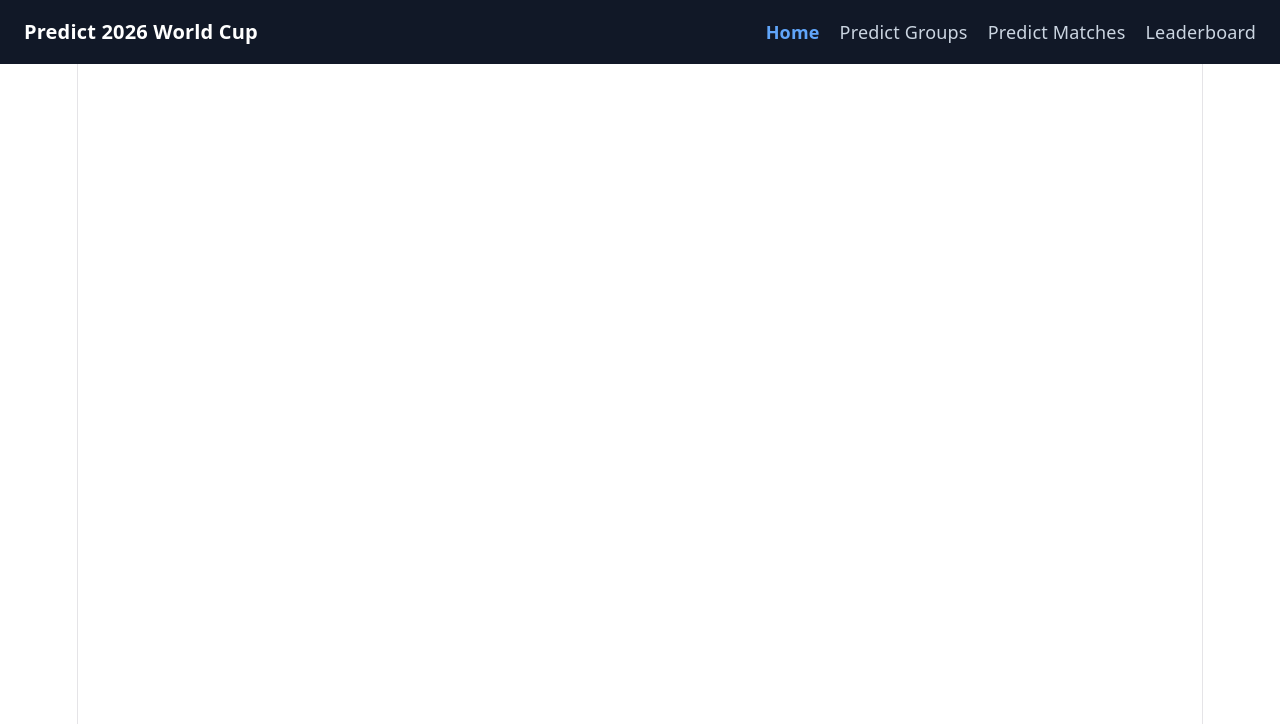
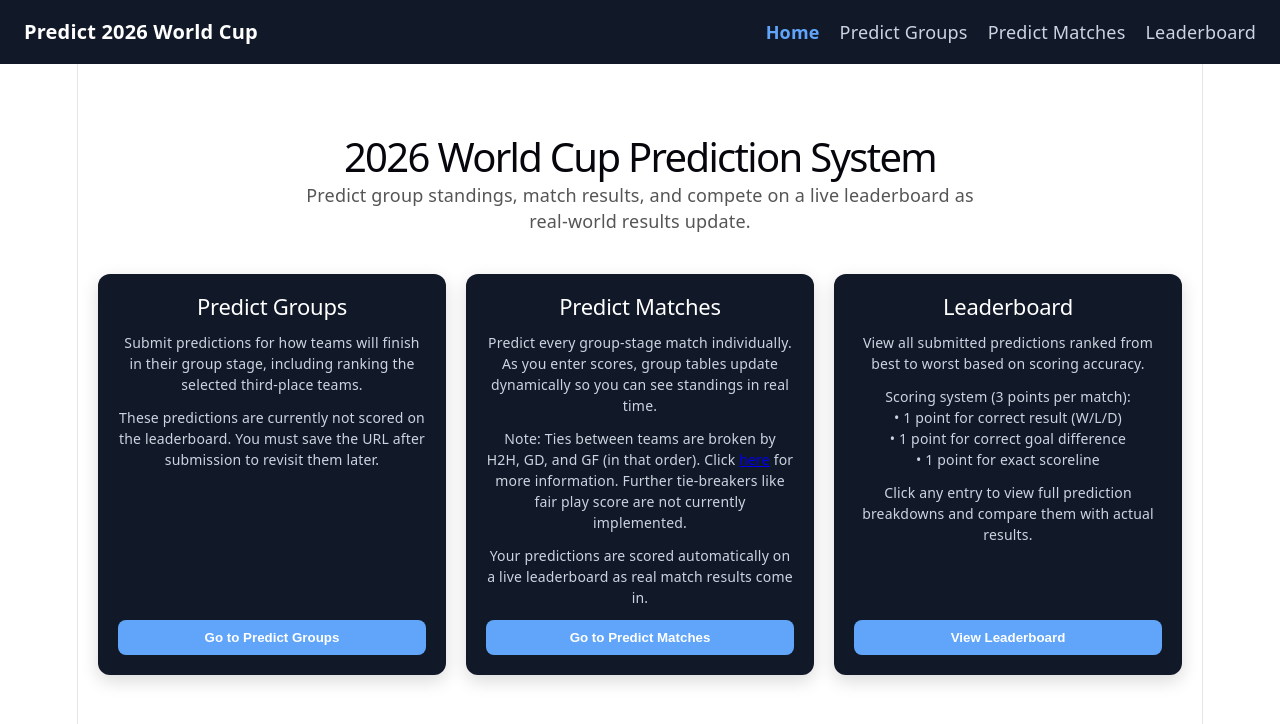
Before and after one commit to tigritik/WorldCupPredctions, a React (Vite) app in the folder client/: page / in a window 1280 px wide. Shown: the top 724 px of the page. Built offline with nearby package versions, Linux system fonts and the light colour scheme.

Commit message:
added homepage

```diff
--- a/client/src/App.tsx
+++ b/client/src/App.tsx
@@ -7,13 +7,14 @@ import DisplayMatchPredictions from "./pages/DisplayMatchPredictions.tsx";
 import LeaderboardPage from "./pages/LeaderboardPage.tsx";
 import MatchViewPage from "./pages/ViewMatch.tsx";
 import Layout from "./components/Layout.tsx";
+import Home from "./pages/Home.tsx";
 
 function App() {
   return (
       <BrowserRouter>
           <Routes >
               <Route element={<Layout />}>
-                  <Route path="/" element={<></>} />
+                  <Route path="/" element={<Home />} />
                   <Route path="/predict-groups" element={<PredictGroups />} />
                   <Route path="/predict-matches" element={<PredictMatches />} />
                   <Route
--- /dev/null
+++ b/client/src/pages/Home.tsx
@@ -0,0 +1,86 @@
+import { useNavigate } from "react-router-dom";
+import "./home.css";
+
+export default function Home() {
+    const navigate = useNavigate();
+
+    return (
+        <div className="home">
+            {/* HERO */}
+            <section className="home__hero">
+                <h1>2026 World Cup Prediction System</h1>
+                <p>
+                    Predict group standings, match results, and compete on a live
+                    leaderboard as real-world results update.
+                </p>
+            </section>
+
+            {/* FEATURES */}
+            <section className="home__grid">
+                {/* Predict Groups */}
+                <div className="home__card">
+                    <h2>Predict Groups</h2>
+                    <p>
+                        Submit predictions for how teams will finish in their group stage,
+                        including ranking the selected third-place teams.
+                    </p>
+                    <p className="home__note">
+                        These predictions are currently not scored on the leaderboard.
+                        You must save the URL after submission to revisit them later.
+                    </p>
+
+                    <button onClick={() => navigate("/predict-groups")}>
+                        Go to Predict Groups
+                    </button>
+                </div>
+
+                {/* Predict Matches */}
+                <div className="home__card">
+                    <h2>Predict Matches</h2>
+                    <p>
+                        Predict every group-stage match individually. As you enter scores,
+                        group tables update dynamically so you can see standings in real time.
+                    </p>
+                    <p className="home__note">
+                        Note: Ties between teams are broken by H2H, GD, and GF (in that order).
+                        Click <a href="https://en.wikipedia.org/wiki/2026_FIFA_World_Cup#Group_stage">here</a> for more information.
+                        Further tie-breakers like fair play score are not currently implemented.
+                    </p>
+                    <p>
+                        Your predictions are scored automatically on a live leaderboard as
+                        real match results come in.
+                    </p>
+
+                    <button onClick={() => navigate("/predict-matches")}>
+                        Go to Predict Matches
+                    </button>
+                </div>
+
+                {/* Leaderboard */}
+                <div className="home__card">
+                    <h2>Leaderboard</h2>
+                    <p>
+                        View all submitted predictions ranked from best to worst based on
+                        scoring accuracy.
+                    </p>
+
+                    <p>
+                        Scoring system (3 points per match):
+                        <br />• 1 point for correct result (W/L/D)
+                        <br />• 1 point for correct goal difference
+                        <br />• 1 point for exact scoreline
+                    </p>
+
+                    <p>
+                        Click any entry to view full prediction breakdowns and compare them
+                        with actual results.
+                    </p>
+
+                    <button onClick={() => navigate("/leaderboard")}>
+                        View Leaderboard
+                    </button>
+                </div>
+            </section>
+        </div>
+    );
+}
--- /dev/null
+++ b/client/src/pages/home.css
@@ -0,0 +1,91 @@
+.home {
+    max-width: 1100px;
+    margin: 0 auto;
+    padding: 40px 20px;
+}
+
+/* HERO */
+.home__hero {
+    text-align: center;
+    margin-bottom: 40px;
+}
+
+.home__hero h1 {
+    font-size: 40px;
+    margin-bottom: 12px;
+}
+
+.home__hero p {
+    font-size: 18px;
+    color: #555;
+    max-width: 700px;
+    margin: 0 auto;
+}
+
+/* GRID */
+.home__grid {
+    display: grid;
+    grid-template-columns: repeat(3, 1fr);
+    gap: 20px;
+}
+
+/* CARD */
+.home__card {
+    background: #111827;
+    color: white;
+    padding: 20px;
+    border-radius: 12px;
+
+    display: flex;
+    flex-direction: column;
+    gap: 12px;
+
+    box-shadow: 0 6px 18px rgba(0, 0, 0, 0.15);
+}
+
+.home__card h2 {
+    margin: 0;
+    font-size: 22px;
+    color: white;
+}
+
+.home__card p {
+    font-size: 14px;
+    color: #cbd5e1;
+    line-height: 1.5;
+}
+
+.home__note {
+    font-size: 12px;
+    color: #94a3b8;
+}
+
+/* BUTTON */
+.home__card button {
+    margin-top: auto;
+    padding: 10px 14px;
+    border: none;
+    border-radius: 8px;
+
+    background: #60a5fa;
+    color: white;
+    font-weight: 600;
+
+    cursor: pointer;
+    transition: 0.2s ease;
+}
+
+.home__card button:hover {
+    background: #3b82f6;
+}
+
+/* RESPONSIVE */
+@media (max-width: 900px) {
+    .home__grid {
+        grid-template-columns: 1fr;
+    }
+
+    .home__hero h1 {
+        font-size: 32px;
+    }
+}
```
